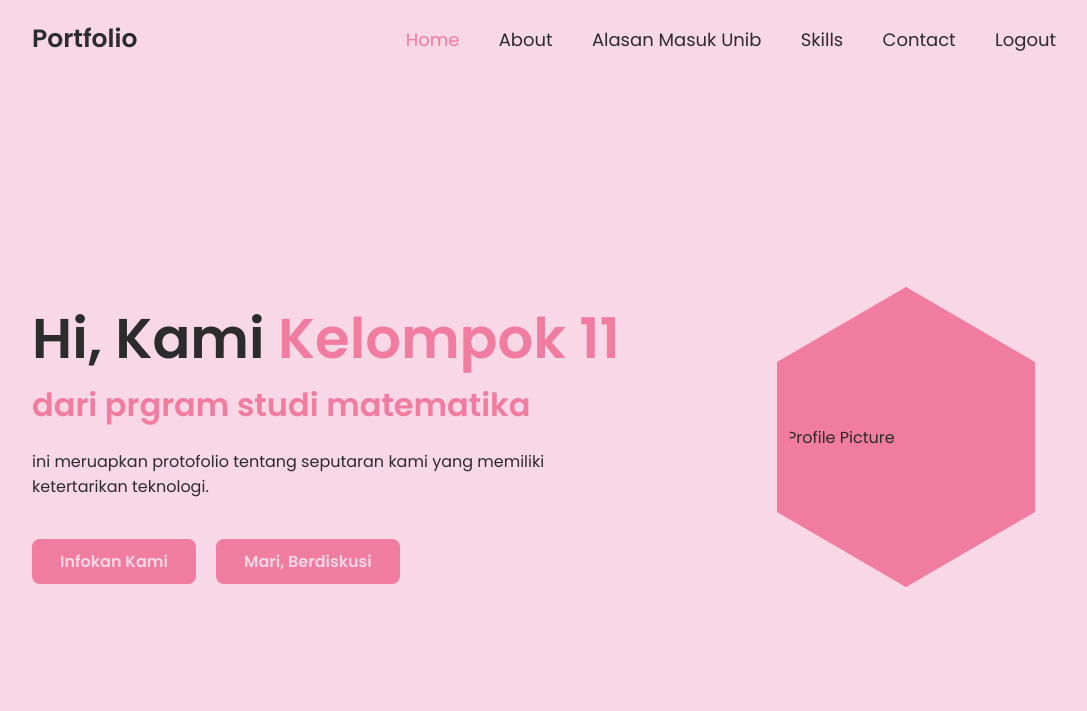
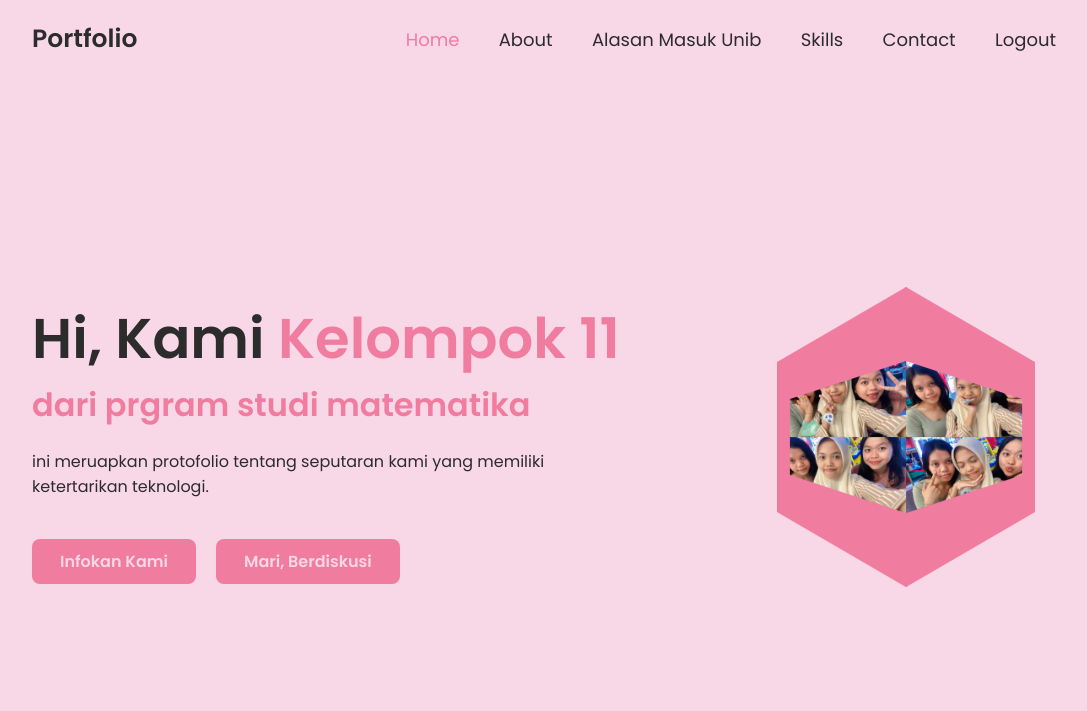
Before and after one commit to jenita-tri/Jenita, a plain HTML site: page home.html in a window 1280 px wide. Shown: the top 711 px of the page, without its empty margins (96-1183 px from the left). Drawn offline with nearby package versions, Linux system fonts and the light colour scheme; sample sign-in values are in the browser's storage.

Commit message:
Update home.html

```diff
--- a/home.html
+++ b/home.html
@@ -54,7 +54,7 @@
     <!-- Floating Hexagon Image -->
     <div class="home-img-floating">
       <div class="img-border">
-        <img src="jenita.png.jpg" alt="Profile Picture">
+        <img src="jenita.jpg" alt="Profile Picture">
       </div>
     </div>
   </section>
```
